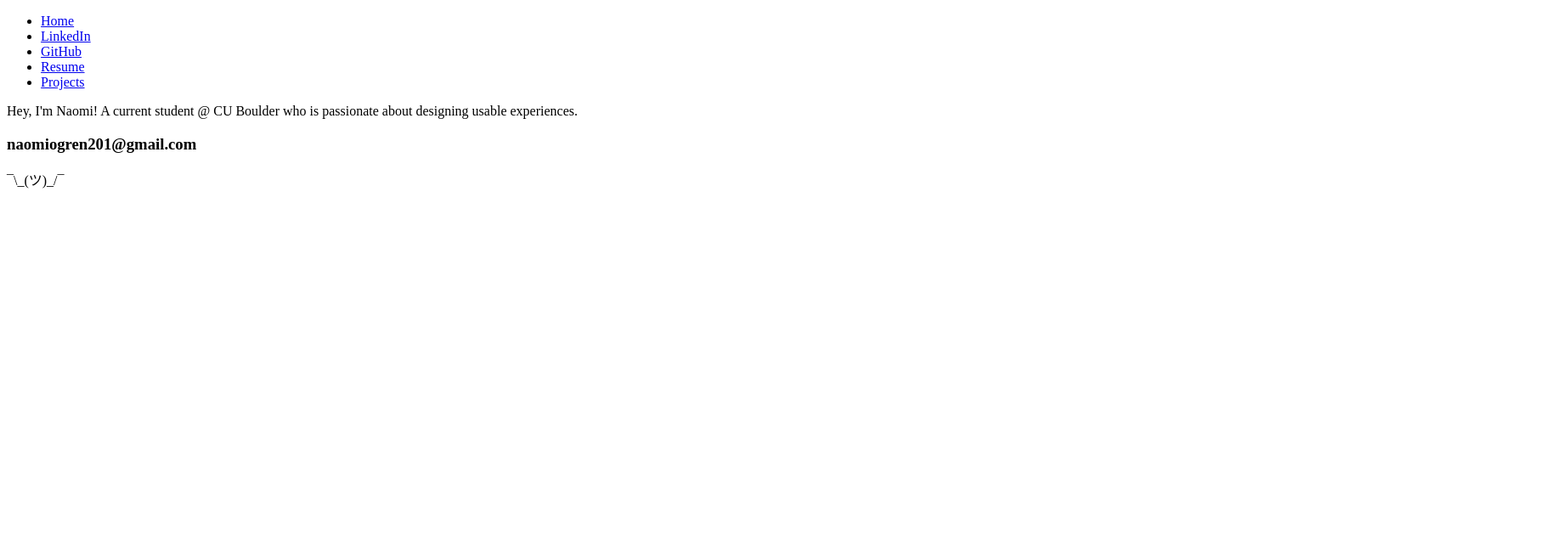
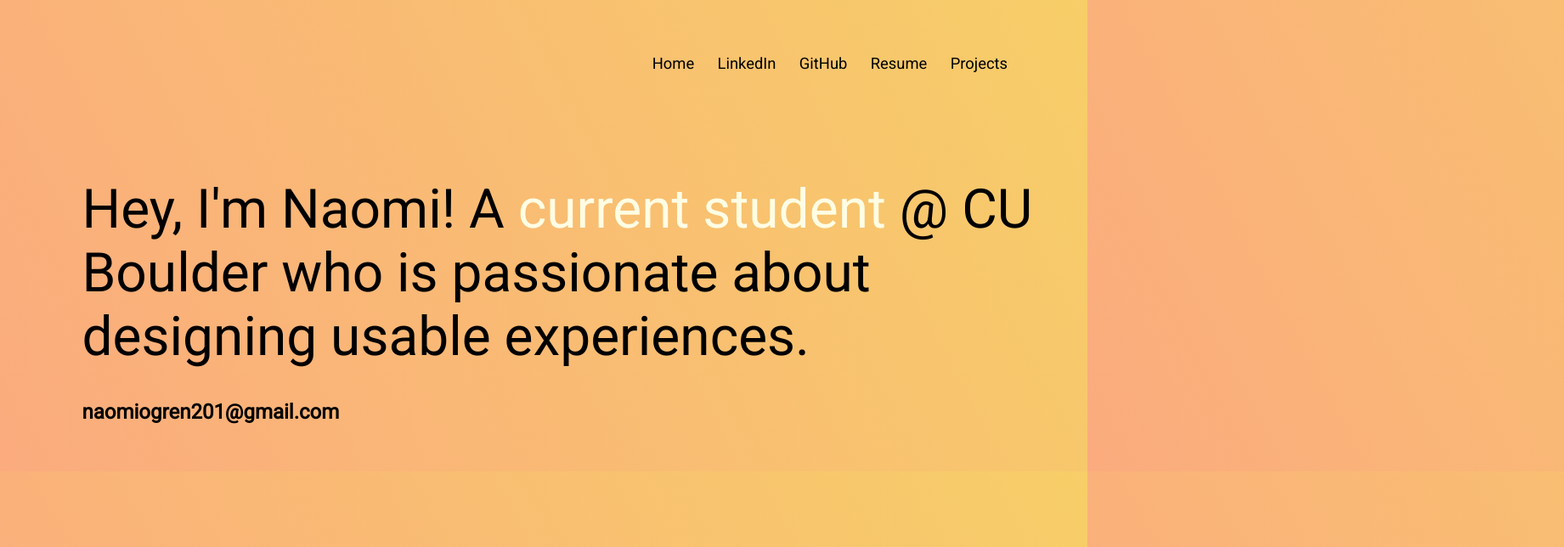
Before and after one commit to naomiwag99/simple-portfolio, a plain HTML site: page index.html in a window 1280 px wide. Shown: the top 644 px of the page at 85% size, 1841 px wide, since content can reach past the window. Drawn offline with Linux system fonts and the light colour scheme; files that its build step writes are made by us from their sources; the site is published under a folder, as on GitHub Pages, so addresses that start at the root find nothing.

Commit message:
even better B)
just you wait this will work one day

```diff
--- a/index.html
+++ b/index.html
@@ -4,7 +4,7 @@
     <meta charset="UTF-8">
     <meta name="viewport" content="width=device-width, initial-scale=1.0">
     <title>Naomis portfolio</title>
-    <link rel="stylesheet" href='/portfolio/style.css'>
+    <link rel="stylesheet" href='style.css'>
     <style>
         @import url('https://fonts.googleapis.com/css2?family=Fira+Code:wght@500&family=Roboto:wght@100;400&display=swap');
         </style>
```
